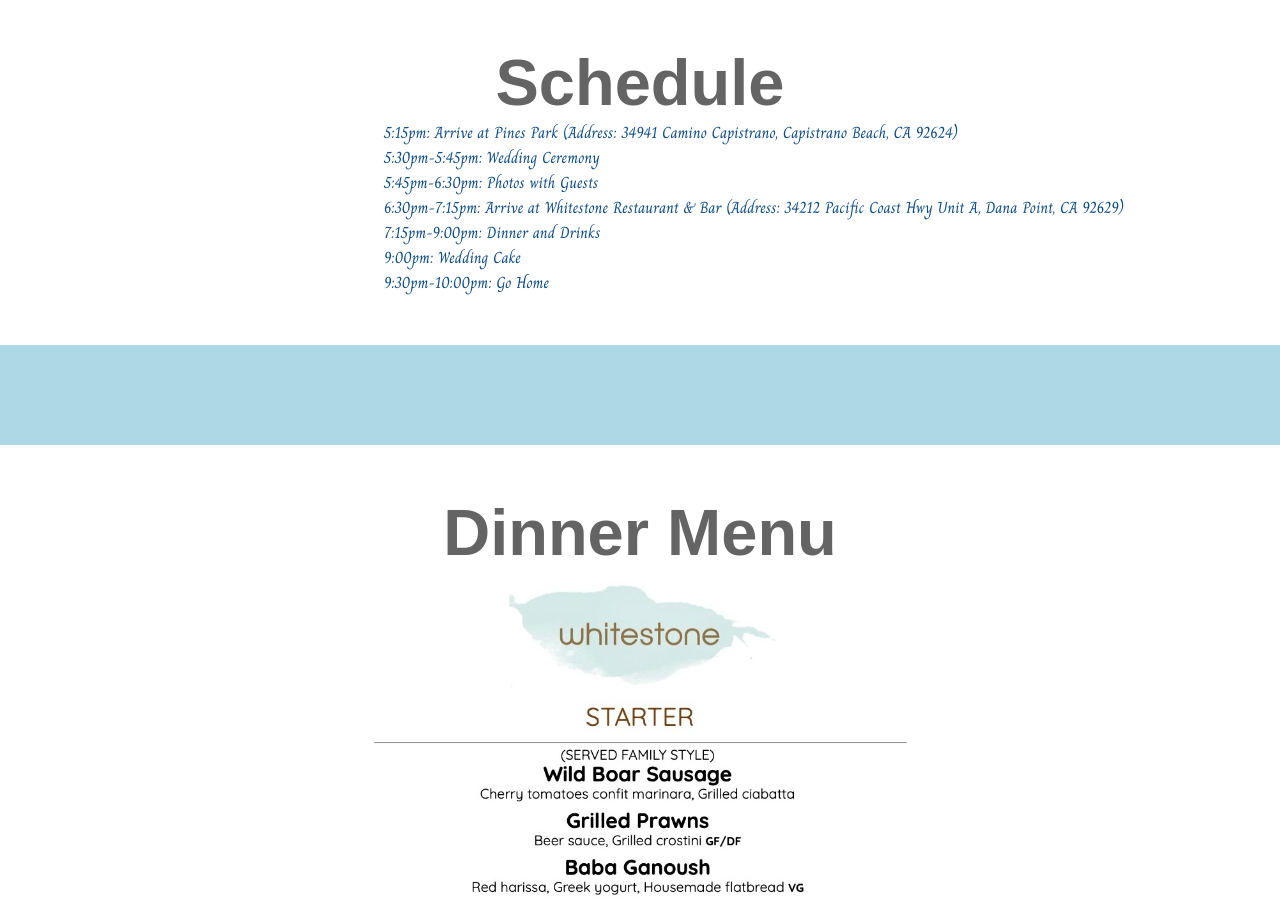
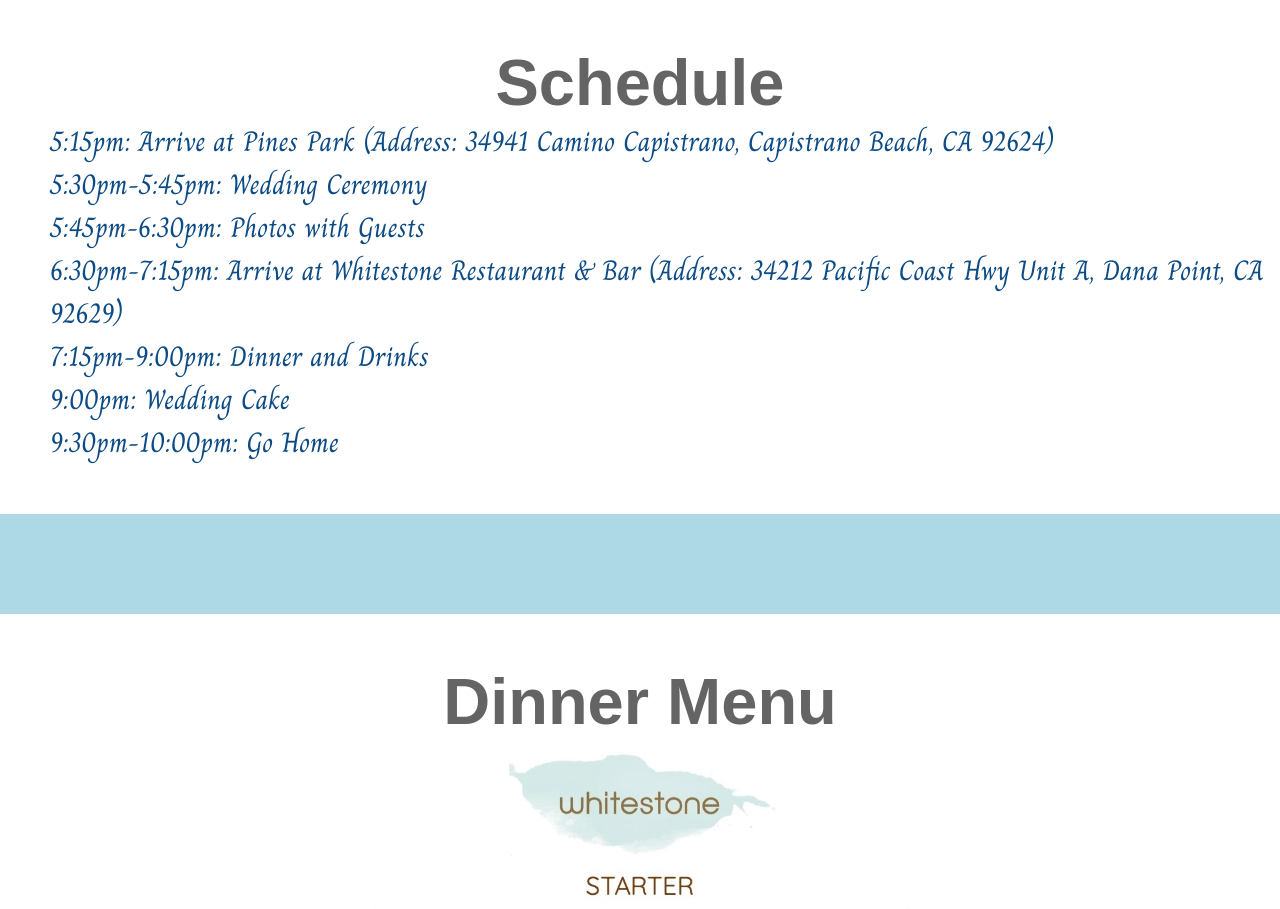
Before and after one commit to raymondsli/wedding, a React (Create React App) app: page / in a window 1280 px wide. Shown: the part 980-1889 px from the top of the page. Built offline with nearby package versions, Linux system fonts and the light colour scheme; a web font is replaced by a local one.

Commit message:
Move schedule text to left

```diff
--- a/src/pages/schedulePage/Schedule.css
+++ b/src/pages/schedulePage/Schedule.css
@@ -8,9 +8,10 @@
 
 .schedule-content-container {
   color: rgb(13, 75, 133);
-  margin-left: 30%;
+  margin-left: 50px;
 }
 
 .schedule-content-text {
   font-family: "Charm", Arial, serif;
+  font-size: 28px;
 }
```
